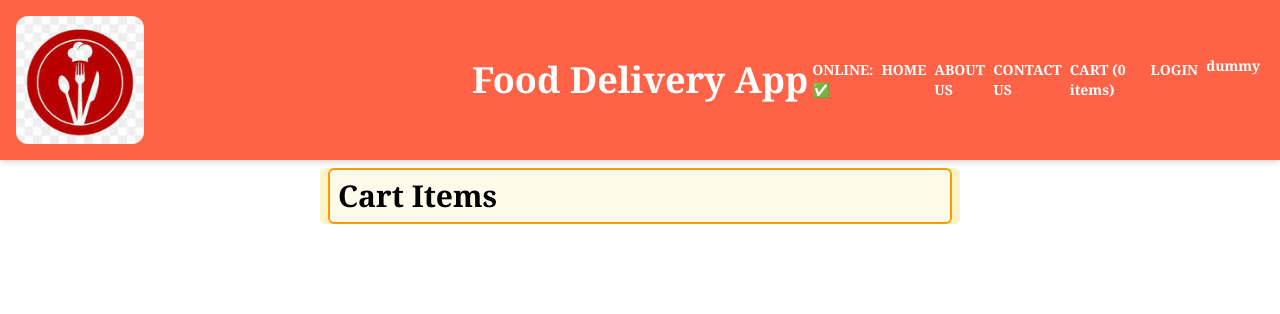
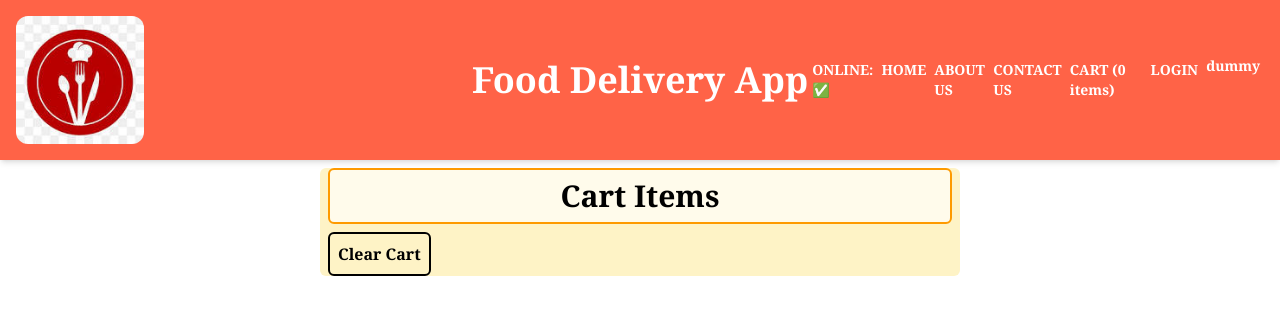
Before and after one commit to DAWAR-666/FOOD-DELIVERY-APP, a React (Vite) app: page /cart in a window 1280 px wide. Shown: the top 314 px of the page. Built offline with nearby package versions, Linux system fonts and the light colour scheme.

Commit message:
added clearcart button

```diff
--- a/src/components/Cart.tsx
+++ b/src/components/Cart.tsx
@@ -1,18 +1,29 @@
 import { useDispatch, useSelector } from "react-redux";
-import { addItem } from "../utils/cartSlice";
+import { addItem,clearCart} from "../utils/cartSlice";
 const Cart = () => {
     const dispatch=useDispatch();
+    const handleclearCart=()=>{
+        //dispatch an action to clear the cart
+        dispatch(clearCart());
+
+    };
     const handleClick=(item)=>{
         //dispatch an action to add item to cart
 
         dispatch(addItem(item));
-    }
+    };
     const data=useSelector((store)=>store.cart.items);
     return (
     <div className="w-6/12 m-auto bg-amber-100 rounded-md mb-2   ">
-            <h2 className="text-3xl font-bold m-2 p-2 border-amber-500 border-2 rounded-md bg-amber-50 hover:bg-amber-100 hover:scale-105 transition-transform duration-200">
+            <h2 className="text-3xl text-center font-bold m-2 p-2 border-amber-500 border-2 rounded-md bg-amber-50">
                     Cart Items
                 </h2>
+                <button className="flex  m-2 p-2 border-2 rounded-md
+                                    hover:bg-red-500
+                                    hover:text-white"
+                        onClick={handleclearCart}>
+                    Clear Cart
+                </button>
         {data.map((p)=>(
 
                         <div key={p.id} className="flex
```
